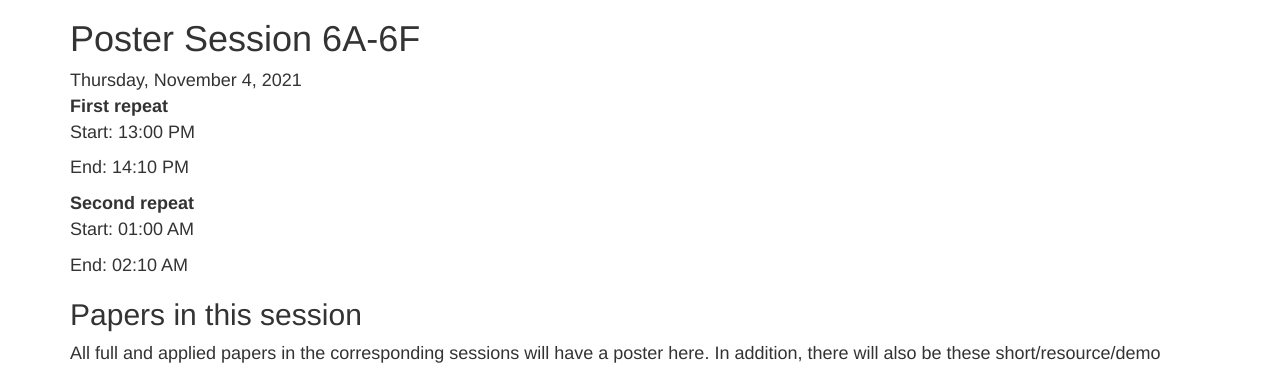
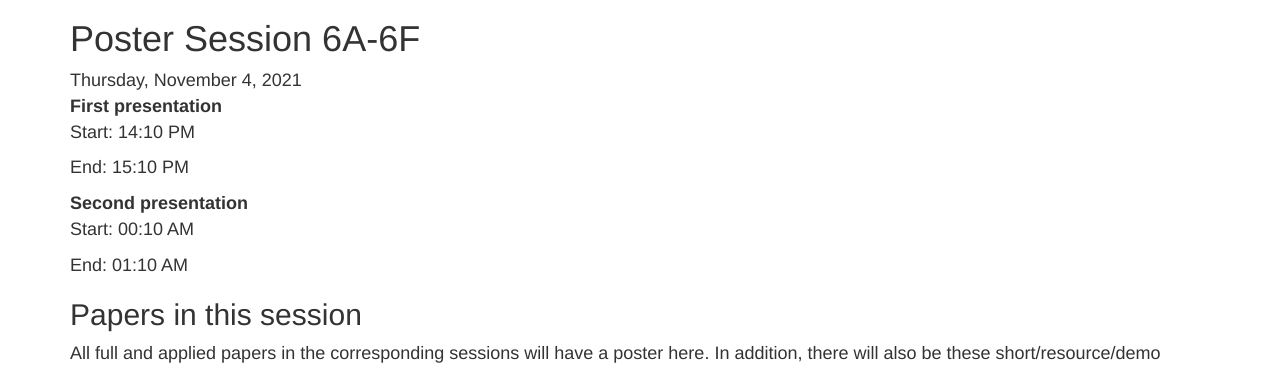
Before and after one commit to ielab/cikm2021-website, a Jekyll site: the page built from _sessions/poster-6A-6F.md, in a window 1280 px wide and 900 px high. Shown: the part 171-536 px from the top of the window. Built offline with Jekyll 4.4.1, drawn with Linux system fonts in a browser that asks for light colours; comment, search, counter and statistics services are not loaded.

Commit message:
Fix issues with programme.

```diff
--- a/_includes/session_time.html
+++ b/_includes/session_time.html
@@ -1,11 +1,11 @@
 {% assign session = site.sessions | where_exp: "item", "item.title == include.session" | first%}
 <div>
-    <b>First repeat</b>
+    <b>First presentation</b>
     <p>Start: <span data-tz="{{session.first_repeat_s}}" class="tz">{{session.first_repeat_s}}</span></p>
     <p>End: <span data-tz="{{session.first_repeat_e}}" class="tz">{{session.first_repeat_e}}</span></p>
 </div>
 <div>
-    <b>Second repeat</b>
+    <b>Second presentation</b>
     <p>Start: <span data-tz="{{session.second_repeat_s}}" class="tz">{{session.second_repeat_s}}</span></p>
     <p>End: <span data-tz="{{session.second_repeat_e}}" class="tz">{{session.second_repeat_e}}</span></p>
 </div>
--- a/_sessions/poster-6A-6F.md
+++ b/_sessions/poster-6A-6F.md
@@ -2,10 +2,10 @@
 session: "6A-6F"
 layout: poster_sessions
 title: "6A-6F"
-first_repeat_s: "2021-11-04 13:00"
-first_repeat_e: "2021-11-04 14:10"
-second_repeat_s: "2021-11-04 01:00"
-second_repeat_e: "2021-11-05 02:10"
+first_repeat_s: "2021-11-04 14:10"
+first_repeat_e: "2021-11-04 15:10"
+second_repeat_s: "2021-11-05 00:10"
+second_repeat_e: "2021-11-05 01:10"
 sessions:
  - session: "Crowdsourcing & Human Computation"
    papers:
```
Also changed, not shown: _sessions/poster-2A-2F.md (+4 -4 lines), _sessions/poster-4A-4F.md (+4 -4 lines).
